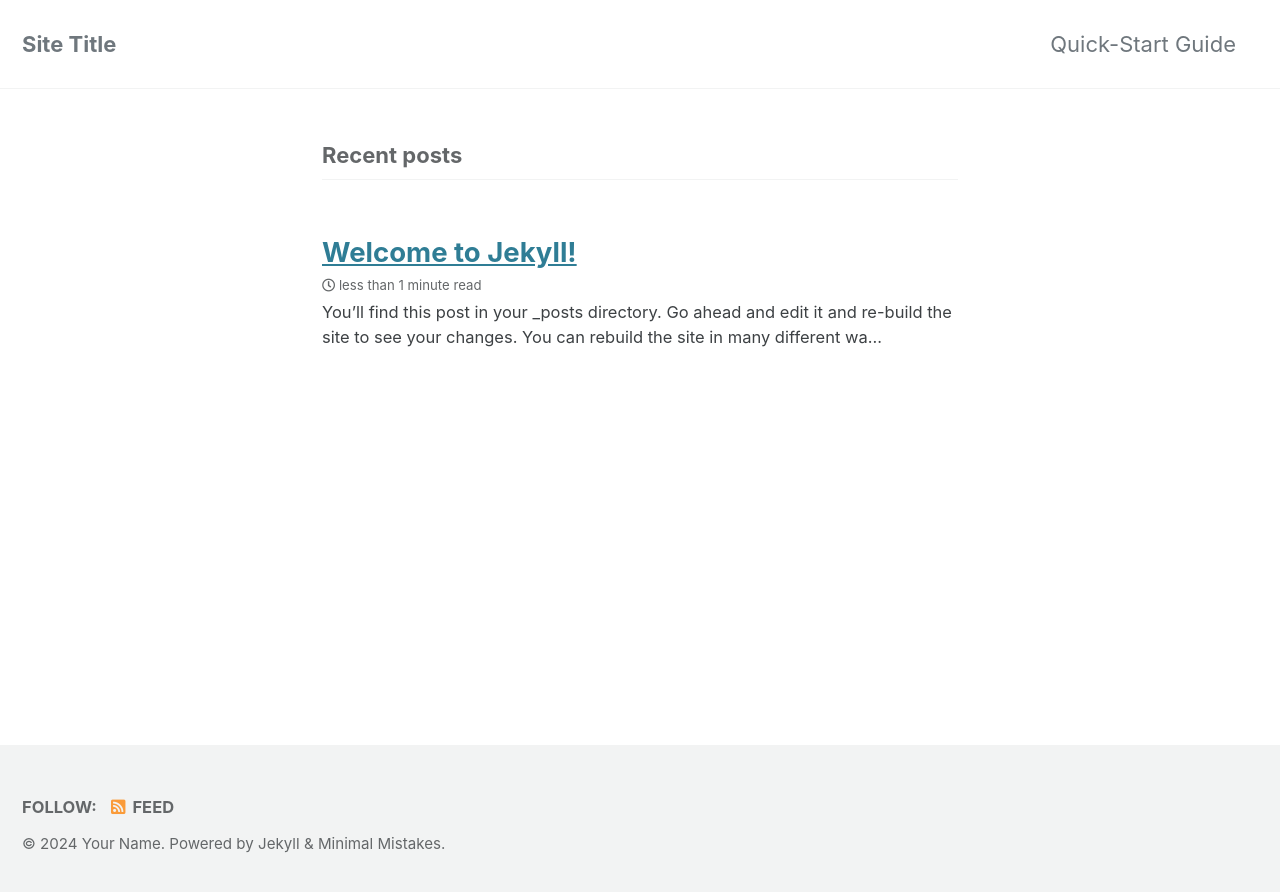
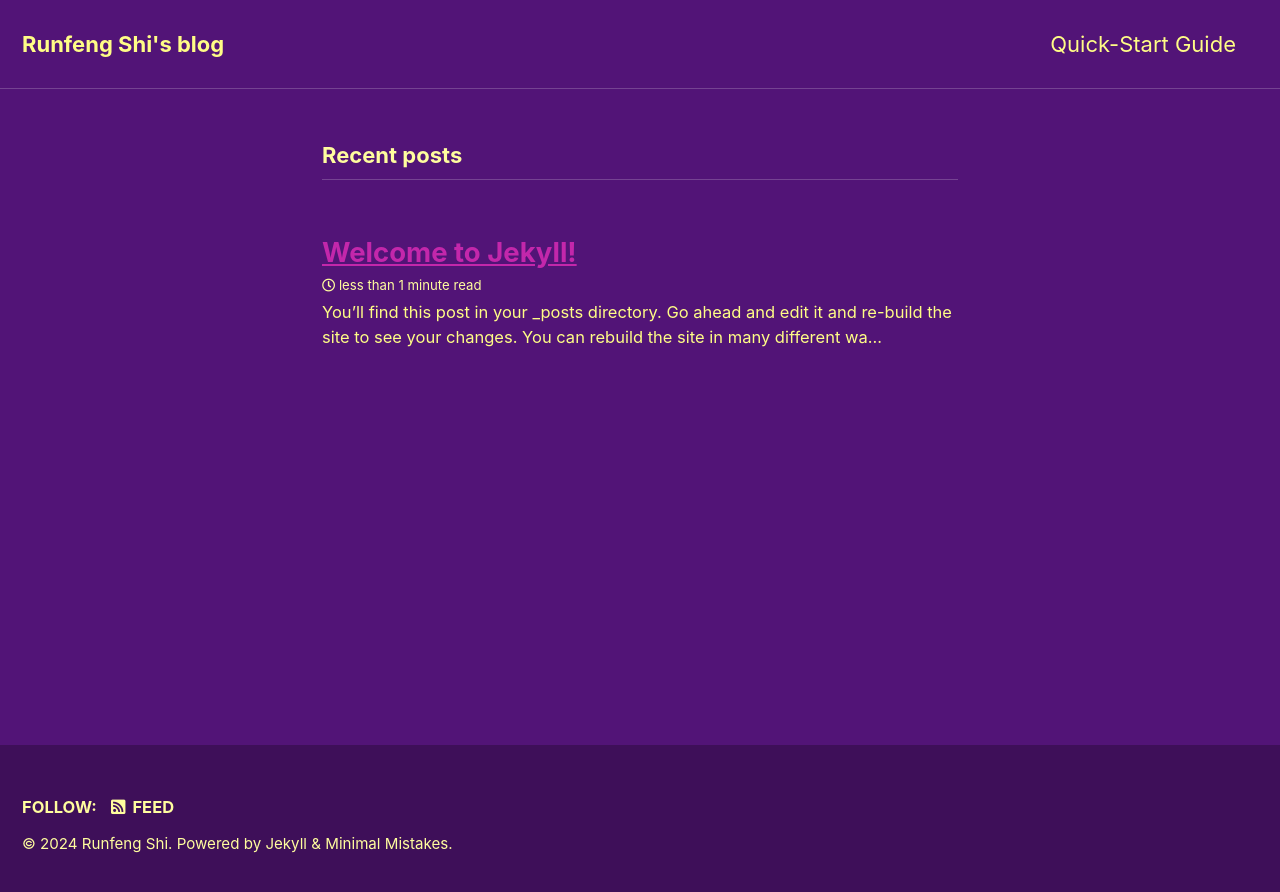
Before and after one commit to engineering2010/engineering2010.github.io, a Jekyll site: the page built from index.markdown, in a window 1280 px wide. Shown: the top 892 px of the page. Built offline with Jekyll 4.4.1, drawn with Linux system fonts in a browser that asks for light colours; cached includes are drawn as plain includes; the list of posts is cut into pages by our own code.

Commit message:
Change some style

```diff
--- a/_config.yml
+++ b/_config.yml
@@ -12,15 +12,15 @@
 
 # theme                  : "minimal-mistakes-jekyll"
 # remote_theme           : "mmistakes/minimal-mistakes"
-minimal_mistakes_skin    : "default" # "air", "aqua", "contrast", "dark", "dirt", "neon", "mint", "plum", "sunrise"
+minimal_mistakes_skin    : "plum" # "air", "aqua", "contrast", "dark", "dirt", "neon", "mint", "plum", "sunrise"
 
 # Site Settings
 locale                   : "en-US"
-title                    : "Site Title"
+title                    : "Runfeng Shi's blog"
 title_separator          : "-"
 subtitle                 : # site tagline that appears below site title in masthead
-name                     : "Your Name"
-description              : "An amazing website."
+name                     : "Runfeng Shi"
+description              : "A not bad website for recording my learning experience"
 url                      : # the base hostname & protocol for your site e.g. "https://mmistakes.github.io"
 baseurl                  : # the subpath of your site, e.g. "/blog"
 repository               : # GitHub username/repo-name e.g. "mmistakes/minimal-mistakes"
@@ -104,11 +104,11 @@ analytics:
 
 # Site Author
 author:
-  name             : "Your Name"
+  name             : "Runfeng Shi"
   avatar           : # path of avatar image, e.g. "/assets/images/bio-photo.jpg"
-  bio              : "I am an **amazing** person."
+  bio              : "I am an senior student. I am now I'm currently working on my graduation thesis project."
   location         : "Somewhere"
-  email            :
+  email            : "srf14691781799@gmail.com"
   links:
     - label: "Email"
       icon: "fas fa-fw fa-envelope-square"
```
